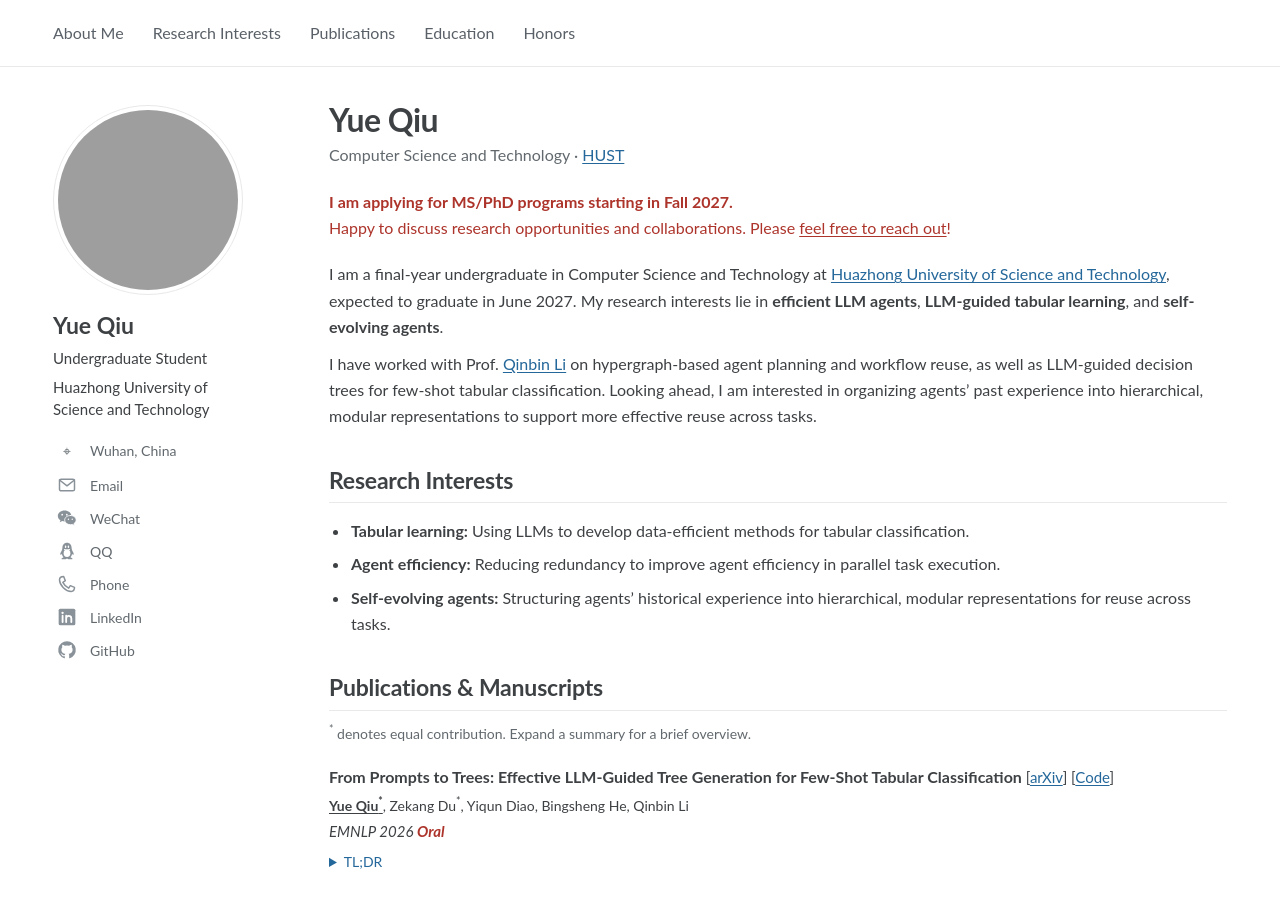
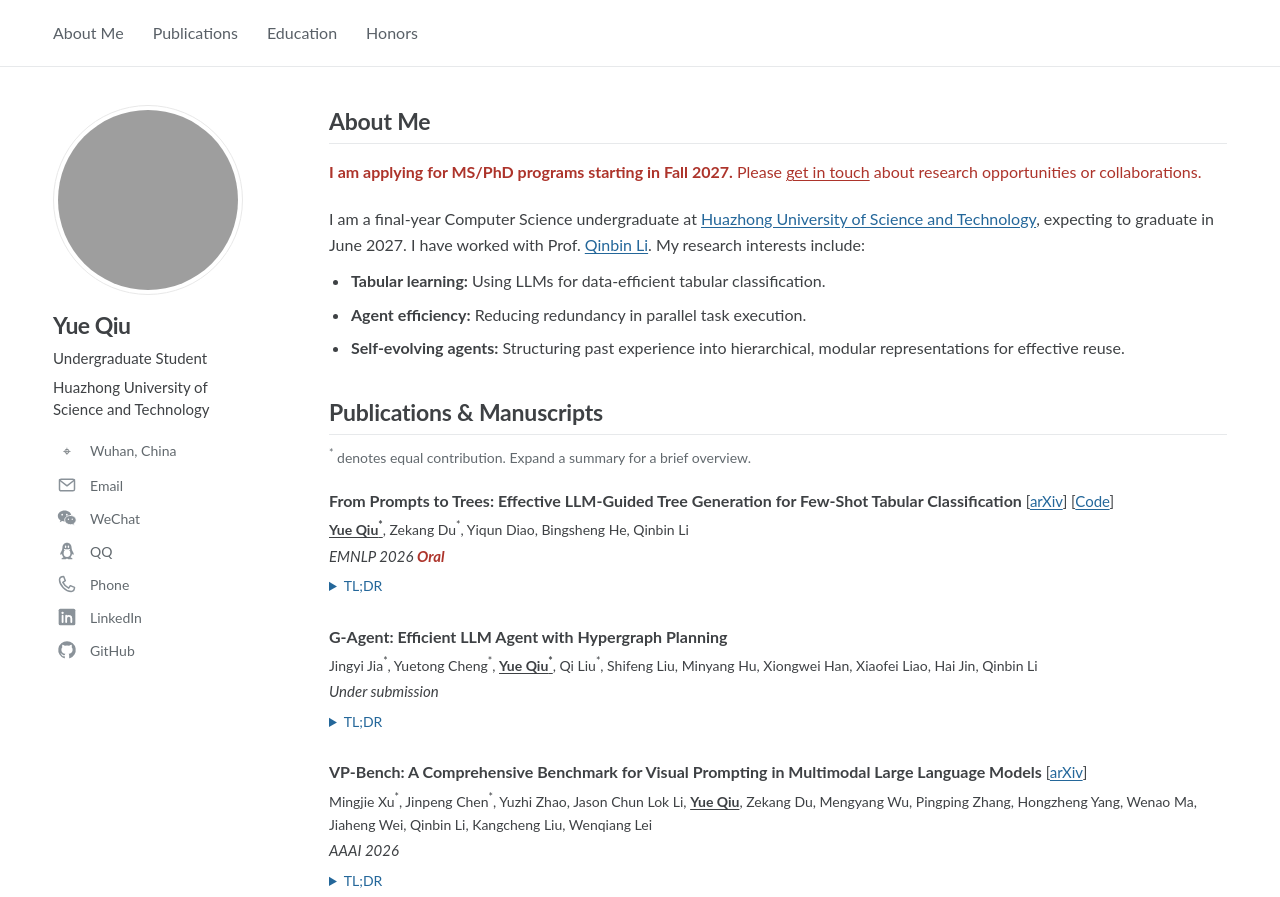
Before and after one commit to yueqiu0/yueqiu0.github.io, a plain HTML site: page index.html in a window 1280 px wide. Shown: the top 897 px of the page. Drawn offline with Linux system fonts and the light colour scheme; grey boxes are pictures that could not be loaded.

Commit message:
Condense introduction and research interests into About Me

```diff
--- a/index.html
+++ b/index.html
@@ -3,10 +3,10 @@
 <head>
   <meta charset="utf-8">
   <meta name="viewport" content="width=device-width, initial-scale=1">
-  <title>Yue Qiu | HUST · MS/PhD Applicant</title>
+  <title>Yue Qiu</title>
   <meta name="description" content="Yue Qiu, a Computer Science undergraduate at HUST and Fall 2027 MS/PhD applicant. Research in efficient LLM agents, tabular learning, and self-evolving agents.">
   <meta name="theme-color" content="#ffffff">
-  <meta property="og:title" content="Yue Qiu — Academic Homepage">
+  <meta property="og:title" content="Yue Qiu">
   <meta property="og:description" content="HUST Computer Science undergraduate · MS/PhD applicant, Fall 2027 · Efficient LLM agents, tabular learning, and self-evolving agents.">
   <meta property="og:type" content="website">
   <meta property="og:url" content="https://yueqiu0.github.io/">
@@ -21,7 +21,6 @@
   <header class="masthead">
     <nav class="navigation" aria-label="Main navigation">
       <a href="#about">About Me</a>
-      <a href="#research">Research Interests</a>
       <a href="#publications">Publications</a>
       <a href="#education">Education</a>
       <a href="#honors">Honors</a>
@@ -32,7 +31,7 @@
     <aside class="profile" aria-label="Profile and contact information">
       <img class="portrait" src="assets/portrait.png" alt="Portrait of Yue Qiu" width="200" height="200" fetchpriority="high">
       <div class="profile-text">
-        <p class="profile-name">Yue Qiu</p>
+        <h1 class="profile-name" id="name">Yue Qiu</h1>
         <p class="profile-role">Undergraduate Student</p>
         <p class="profile-university">Huazhong University of<br>Science and Technology</p>
         <p class="profile-location"><span aria-hidden="true">⌖</span> Wuhan, China</p>
@@ -85,20 +84,14 @@
     </aside>
 
     <main id="main">
-      <section id="about" aria-labelledby="name">
-        <h1 id="name">Yue Qiu</h1>
-        <p class="intro-affiliation">Computer Science and Technology · <a href="https://www.hust.edu.cn/">HUST</a></p>
-        <p class="applicant-notice"><strong>I am applying for MS/PhD programs starting in Fall 2027.</strong><br>Happy to discuss research opportunities and collaborations. Please <a href="mailto:yueqiu@hust.edu.cn">feel free to reach out</a>!</p>
-        <p>I am a final-year undergraduate in Computer Science and Technology at <a href="https://www.hust.edu.cn/">Huazhong University of Science and Technology</a>, expected to graduate in June 2027. My research interests lie in <strong>efficient LLM agents</strong>, <strong>LLM-guided tabular learning</strong>, and <strong>self-evolving agents</strong>.</p>
-        <p>I have worked with Prof. <a href="https://qinbinli.com/">Qinbin Li</a> on hypergraph-based agent planning and workflow reuse, as well as LLM-guided decision trees for few-shot tabular classification. Looking ahead, I am interested in organizing agents’ past experience into hierarchical, modular representations to support more effective reuse across tasks.</p>
-      </section>
-
-      <section id="research" aria-labelledby="research-heading">
-        <h2 id="research-heading">Research Interests</h2>
+      <section id="about" aria-labelledby="about-heading">
+        <h2 id="about-heading">About Me</h2>
+        <p class="applicant-notice"><strong>I am applying for MS/PhD programs starting in Fall 2027.</strong> Please <a href="mailto:yueqiu@hust.edu.cn">get in touch</a> about research opportunities or collaborations.</p>
+        <p>I am a final-year Computer Science undergraduate at <a href="https://www.hust.edu.cn/">Huazhong University of Science and Technology</a>, expecting to graduate in June 2027. I have worked with Prof. <a href="https://qinbinli.com/">Qinbin Li</a>. My research interests include:</p>
         <ul class="research-list">
-          <li><strong>Tabular learning:</strong> Using LLMs to develop data-efficient methods for tabular classification.</li>
-          <li><strong>Agent efficiency:</strong> Reducing redundancy to improve agent efficiency in parallel task execution.</li>
-          <li><strong>Self-evolving agents:</strong> Structuring agents’ historical experience into hierarchical, modular representations for reuse across tasks.</li>
+          <li><strong>Tabular learning:</strong> Using LLMs for data-efficient tabular classification.</li>
+          <li><strong>Agent efficiency:</strong> Reducing redundancy in parallel task execution.</li>
+          <li><strong>Self-evolving agents:</strong> Structuring past experience into hierarchical, modular representations for effective reuse.</li>
         </ul>
       </section>
 
```
Also changed, not shown: 1 other file.
